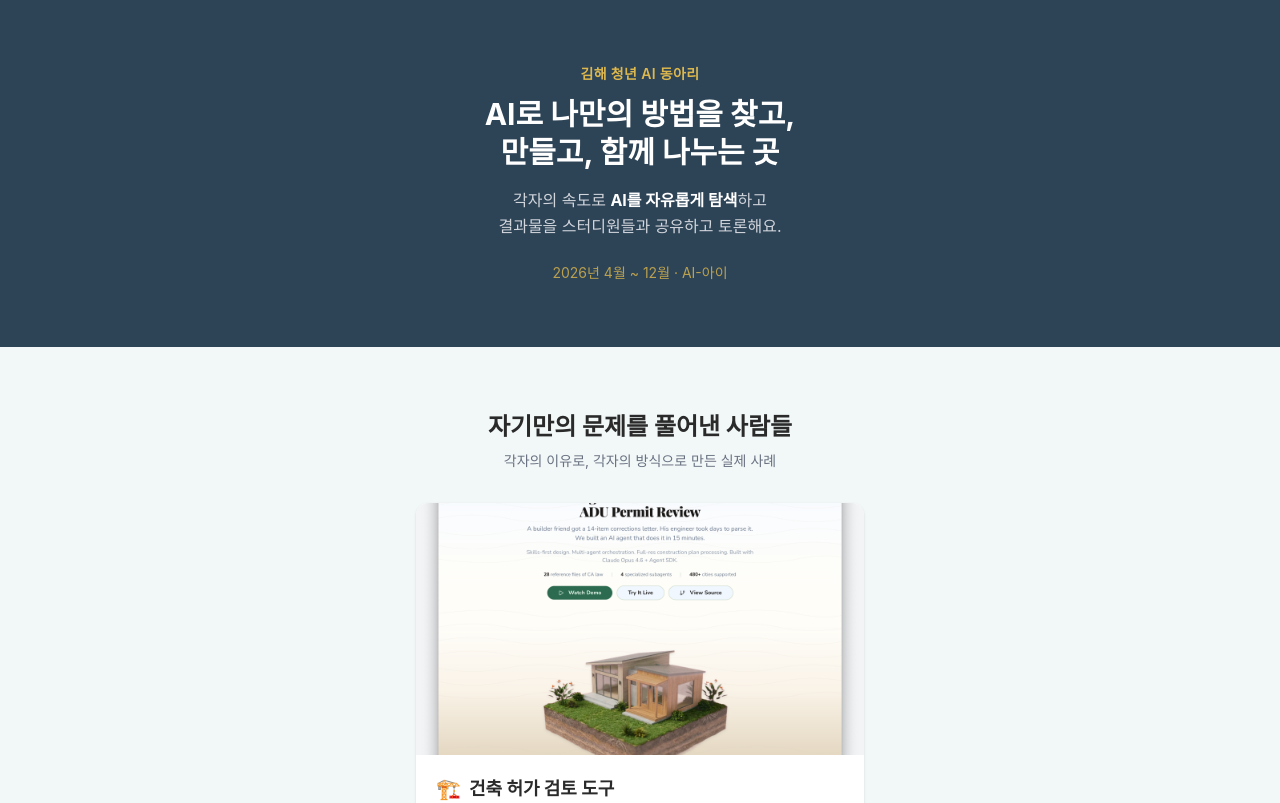
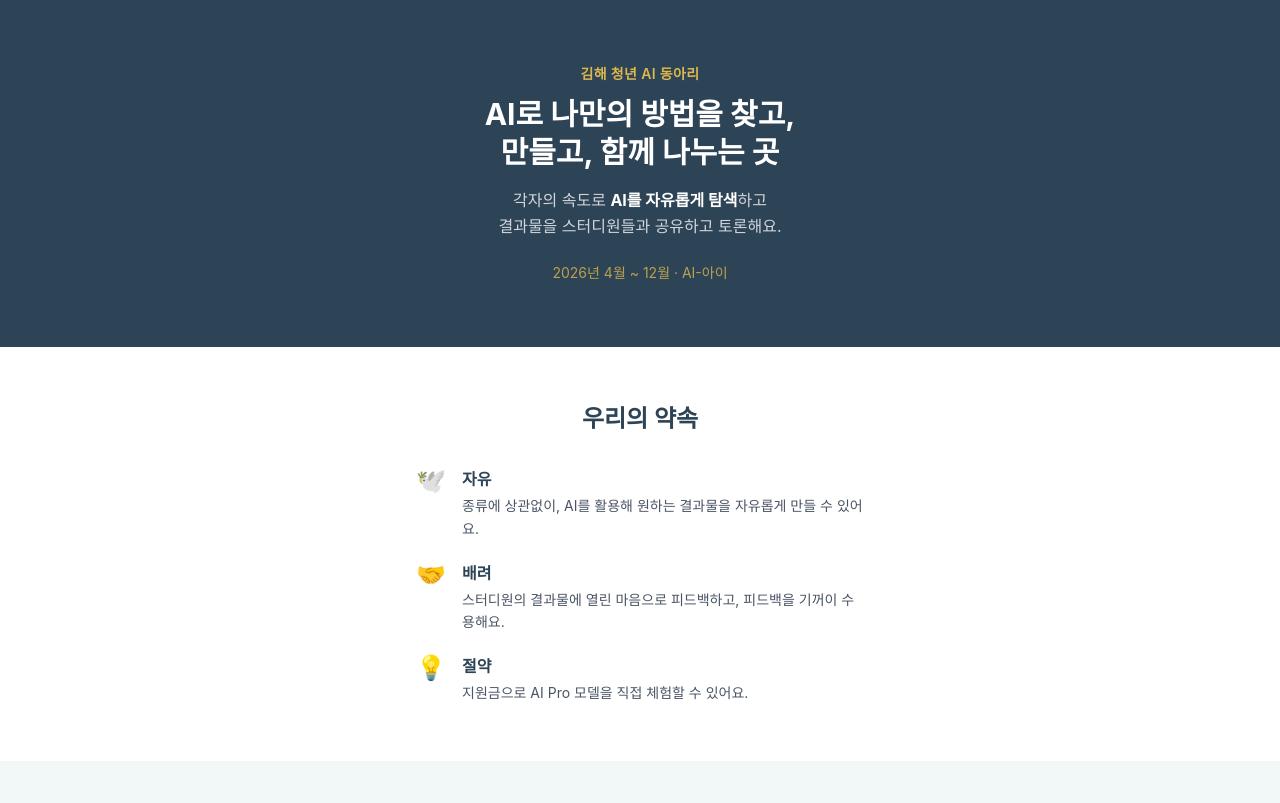
Before and after one commit to iamodh/landing-page, a React (Vite) app: page / in a window 1280 px wide. Shown: the top 803 px of the page. Built offline with nearby package versions, Linux system fonts and the light colour scheme.

Commit message:
feat: 자유·배려·절약 세 가지 약속 섹션 추가
Co-Authored-By: Claude Opus 4.6 <noreply@anthropic.com>

```diff
--- a/src/App.tsx
+++ b/src/App.tsx
@@ -1,4 +1,5 @@
 import HeroSection from "./components/sections/HeroSection"
+import ValuesSection from "./components/sections/ValuesSection"
 import CasesSection from "./components/sections/CasesSection"
 import CurriculumSection from "./components/sections/CurriculumSection"
 import FaqSection from "./components/sections/FaqSection"
@@ -9,6 +10,7 @@ function App() {
     <div className="min-h-screen bg-brand-bg text-brand-text">
       <HeroSection />
       <main>
+        <ValuesSection />
         <CasesSection />
         <CurriculumSection />
         <FaqSection />
--- /dev/null
+++ b/src/components/sections/ValuesSection.tsx
@@ -0,0 +1,26 @@
+import { values } from "../../data/values"
+
+export default function ValuesSection() {
+  return (
+    <section className="px-6 py-14 bg-white">
+      <div className="max-w-md mx-auto">
+        <h2 className="text-2xl font-bold text-center text-brand-navy">
+          우리의 약속
+        </h2>
+        <ul className="mt-8 space-y-5">
+          {values.map((v) => (
+            <li key={v.title} className="flex items-start gap-4">
+              <span className="text-2xl leading-none mt-0.5">{v.emoji}</span>
+              <div>
+                <h3 className="font-bold text-brand-navy">{v.title}</h3>
+                <p className="text-gray-600 text-sm mt-1 leading-relaxed">
+                  {v.description}
+                </p>
+              </div>
+            </li>
+          ))}
+        </ul>
+      </div>
+    </section>
+  )
+}
--- /dev/null
+++ b/src/data/values.ts
@@ -0,0 +1,26 @@
+export interface ValueItem {
+  emoji: string
+  title: string
+  description: string
+}
+
+export const values: ValueItem[] = [
+  {
+    emoji: "🕊️",
+    title: "자유",
+    description:
+      "종류에 상관없이, AI를 활용해 원하는 결과물을 자유롭게 만들 수 있어요.",
+  },
+  {
+    emoji: "🤝",
+    title: "배려",
+    description:
+      "스터디원의 결과물에 열린 마음으로 피드백하고, 피드백을 기꺼이 수용해요.",
+  },
+  {
+    emoji: "💡",
+    title: "절약",
+    description:
+      "지원금으로 AI Pro 모델을 직접 체험할 수 있어요.",
+  },
+]
```
